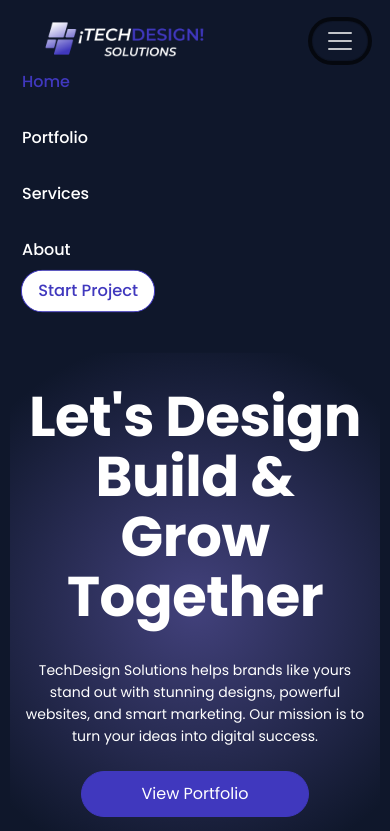
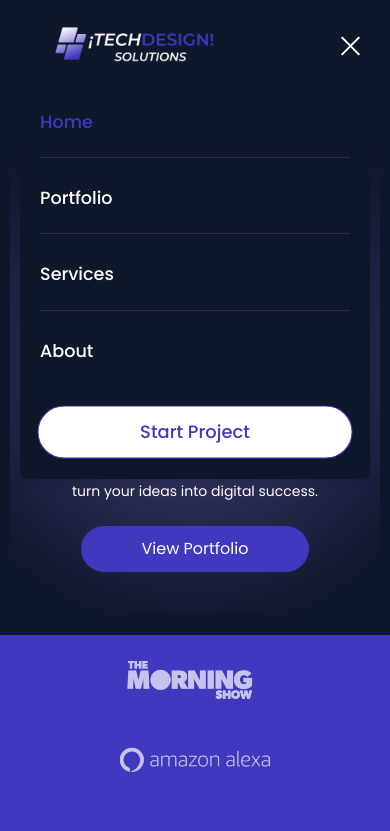
Before and after one commit to LizettePerez/modulo3-final, a website: page public/index.html in a window 390 px wide. Both pictures are taken after a click on the button "Toggle navigation". Shown: the top 831 px of the page. Drawn offline with nearby package versions, Linux system fonts and the light colour scheme.

Commit message:
cambio navbar

```diff
--- a/public/index.html
+++ b/public/index.html
@@ -17,12 +17,12 @@
 
 <body>
 
-  <nav class="navbar navbar-expand-lg navbar__container">
+  <nav class="navbar sticky-top navbar-expand-lg navbar__container">
     <div class="container-fluid navbar__wrapper">
 
       <img src="../assets/img/logo-tech.png" alt="Logo TechDesign Solutions" class="navbar__logo">
 
-      <!-- Botón hamburguesa-->
+      <!-- Botón hamburguesa -->
       <button class="navbar-toggler navbar__toggle" type="button" data-bs-toggle="collapse" data-bs-target="#navbarNav"
         aria-controls="navbarNav" aria-expanded="false" aria-label="Toggle navigation">
         <span class="navbar-toggler-icon navbar__toggle-icon"></span>
@@ -32,22 +32,22 @@
 
         <ul class="navbar-nav mx-auto navbar__menu">
           <li class="nav-item navbar__menu-item">
-            <a class="nav-link navbar__menu-link navbar__menu-link--active" aria-current="page" href="#">Home</a>
+            <a class="nav-link navbar__menu-link navbar__menu-link--active" aria-current="page" href="#" data-bs-toggle="collapse" data-bs-target=".navbar-collapse.show">Home</a>
           </li>
           <li class="nav-item navbar__menu-item">
-            <a class="nav-link navbar__menu-link" href="#">Portfolio</a>
+            <a class="nav-link navbar__menu-link" href="#" data-bs-toggle="collapse" data-bs-target=".navbar-collapse.show">Portfolio</a>
           </li>
           <li class="nav-item navbar__menu-item">
-            <a class="nav-link navbar__menu-link" href="#">Services</a>
+            <a class="nav-link navbar__menu-link" href="#" data-bs-toggle="collapse" data-bs-target=".navbar-collapse.show">Services</a>
           </li>
           <li class="nav-item navbar__menu-item">
-            <a class="nav-link navbar__menu-link" href="#">About</a>
+            <a class="nav-link navbar__menu-link" href="#" data-bs-toggle="collapse" data-bs-target=".navbar-collapse.show">About</a>
           </li>
         </ul>
 
         <div class="navbar__actions">
           <button class="btn btn-primary navbar__button animate__animated animate__pulse animate__infinite"
-            type="button">
+            type="button" data-bs-toggle="collapse" data-bs-target=".navbar-collapse.show">
             <span class="navbar__button-text">Start Project</span>
           </button>
         </div>
--- a/src/sass/layout/_navbar.scss
+++ b/src/sass/layout/_navbar.scss
@@ -3,13 +3,18 @@
 
 .navbar {
   @include margin-padding();
+  margin: 0 !important;
+
   @media (max-width: 576px) {
-    margin: 0 !important;
     padding: 20px 10px;
   }
 
   &__container {
     background-color: var.$color-background !important;
+  }
+
+  &__wrapper {
+    position: relative;
   }
 
   &__brand {
@@ -26,14 +31,102 @@
     font-size: 1.5rem;
   }
 
+  &__toggle {
+    border: none !important;
+    padding: 4px 8px;
+
+    &:focus {
+      box-shadow: none !important;
+    }
+  }
+
+  &__toggle-icon {
+    background-image: none;
+    position: relative;
+    width: 25px;
+    height: 2px;
+    background-color: var.$color-white;
+    display: block;
+    transition: all 0.3s ease;
+
+    &::before,
+    &::after {
+      content: '';
+      position: absolute;
+      width: 25px;
+      height: 2px;
+      background-color: var.$color-white;
+      transition: all 0.3s ease;
+    }
+
+    &::before {
+      top: -8px;
+    }
+
+    &::after {
+      top: 8px;
+    }
+  }
+
+  // Animacion hamburgesa
+  &__toggle[aria-expanded="true"] &__toggle-icon {
+    background-color: transparent;
+
+    &::before {
+      transform: rotate(45deg);
+      top: 0;
+    }
+
+    &::after {
+      transform: rotate(-45deg);
+      top: 0;
+    }
+  }
+
+  &__collapse {
+    @media (max-width: 991.98px) {
+      position: absolute;
+      top: 100%;
+      left: 0;
+      right: 0;
+      background-color: var.$color-background;
+      border-radius: 8px;
+      box-shadow: 0 4px 6px rgba(0, 0, 0, 0.1);
+      margin-top: 10px;
+      padding: 20px;
+      z-index: 1000;
+    }
+  }
+
   &__menu {
     gap: var.$spacing-md;
+
+    @media (max-width: 991.98px) {
+      flex-direction: column;
+      align-items: flex-start !important;
+      gap: 15px;
+      margin-bottom: 20px;
+    }
+  }
+
+  &__menu-item {
+    @media (max-width: 991px) {
+      width: 100%;
+      border-bottom: 1px solid rgba(255, 255, 255, 0.1);
+      padding-bottom: 10px;
+
+      &:last-child {
+        border-bottom: none;
+      }
+    }
   }
 
   &__menu-link {
     color: var.$color-white !important;
     font-weight: 500;
     transition: color 0.3s ease;
+    display: block;
+    padding: 8px 0;
 
     &:hover {
       color: var.$color-primary !important;
@@ -41,6 +134,18 @@
 
     &--active {
       color: var.$color-primary !important;
+    }
+
+    @media (max-width: 991.98px) {
+      font-size: 1.1rem;
+      padding: 12px 0;
+    }
+  }
+
+  &__actions {
+    @media (max-width: 991.98px) {
+      width: 100%;
+      margin-top: 10px;
     }
   }
 
@@ -51,11 +156,19 @@
     padding: var.$spacing-sm var.$spacing-md;
     font-weight: 500;
     transition: all 0.3s ease;
+    border-radius: 25px;
 
     &:hover {
       background-color: darken(var.$color-primary, 10%);
       border-color: darken(var.$color-primary, 10%);
       transform: translateY(-2px);
+      color: var.$color-white !important;
+    }
+
+    @media (max-width: 991.98px) {
+      width: 100%;
+      padding: 12px 24px;
+      font-size: 1.1rem;
     }
   }
 
```
Also changed, not shown: dist/style.css, 1 other file.
